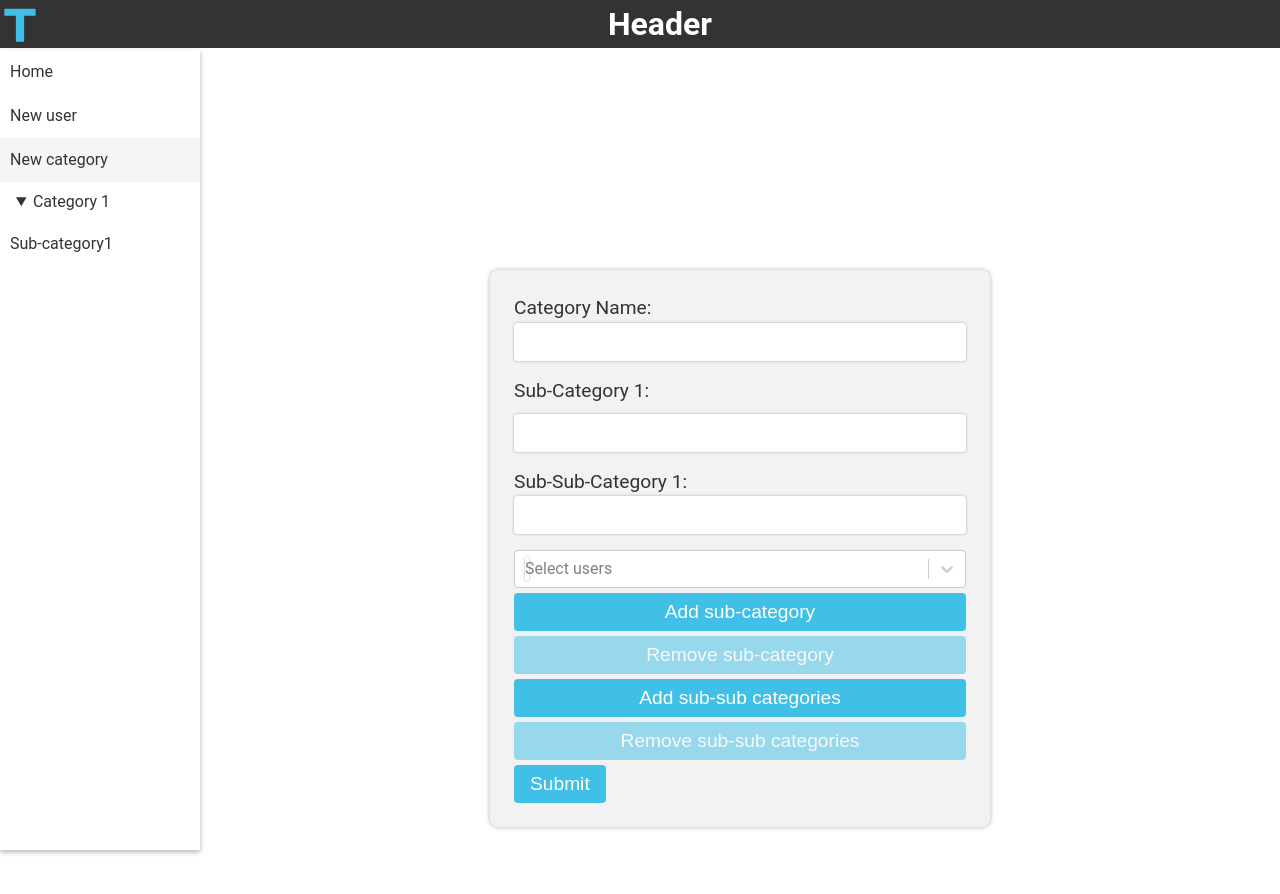
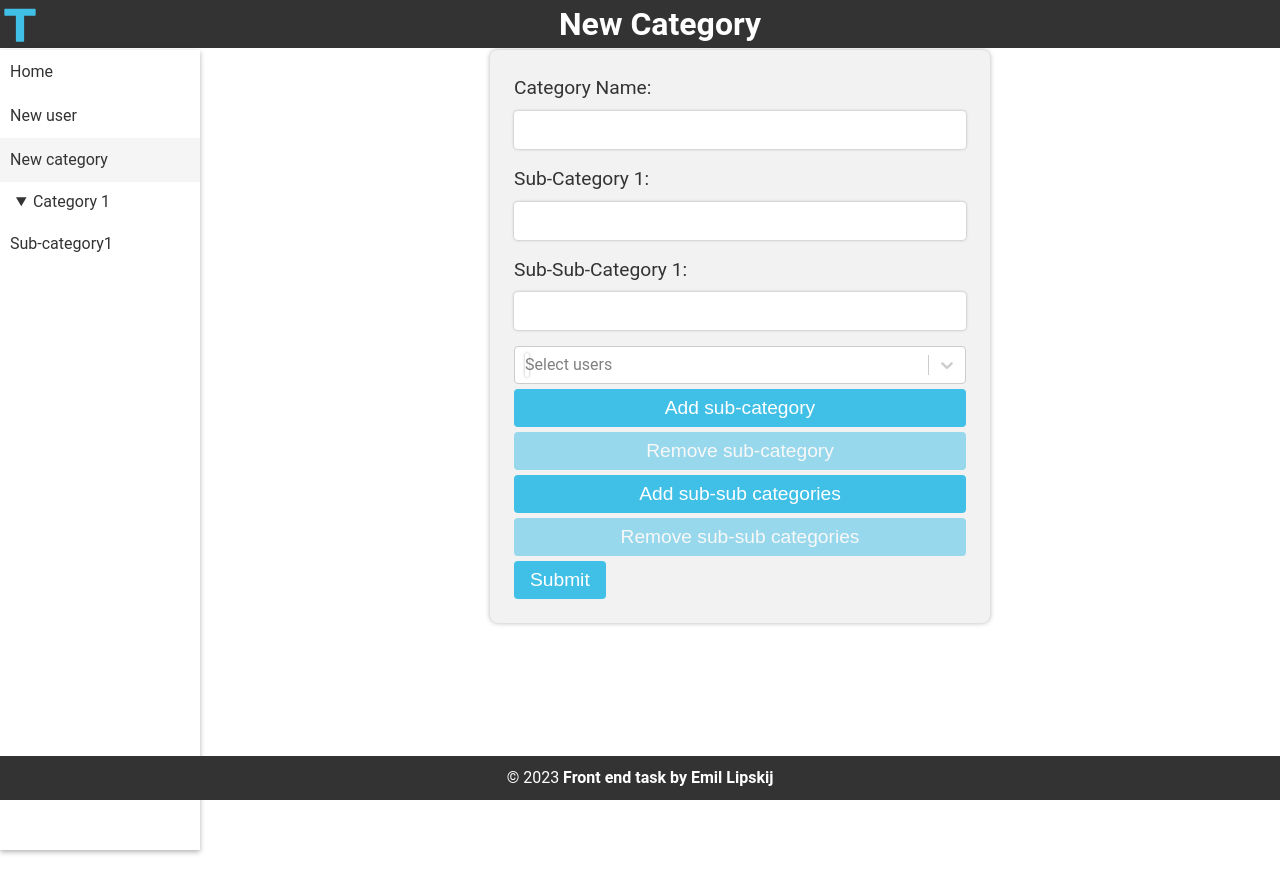
Before and after one commit to lipskij/teltonika-task, a React (Create React App) app: page /new-category in a window 1280 px wide. Shown: the top 894 px of the page. After the commit the page ends 800 px from the top, so only its background shows below. Built offline with nearby package versions, Linux system fonts and the light colour scheme.

Commit message:
feat: moving types to dedicated location feat: add footer feat:  update header with changing text based on location

```diff
--- a/src/App.tsx
+++ b/src/App.tsx
@@ -6,12 +6,13 @@ import NewUserForm from "./components/NewUserForm";
 import NewCategoryForm from "./components/NewCategoryForm";
 import Header from "./components/Header";
 import Category from "./components/Category";
+import Footer from "./components/Footer";
 
 function App() {
   return (
     <>
-      <Header />
       <Router>
+        <Header />
         <Nav />
         <Routes>
           <Route
@@ -24,10 +25,13 @@ function App() {
           />
           <Route path='/new-user' element={<NewUserForm />} />
           <Route path='/new-category' element={<NewCategoryForm />} />
-          {/* route for category and list of users belonging to that category  */}
-          <Route path='/category/:categoryName/:subCategory' element={<Category />} />
+          <Route
+            path='/category/:categoryName/:subCategory'
+            element={<Category />}
+          />
         </Routes>
       </Router>
+      <Footer year={2023} companyName={"Front end task by Emil Lipskij"} />
     </>
   );
 }
--- a/src/components/Category.tsx
+++ b/src/components/Category.tsx
@@ -1,50 +1,14 @@
 import React from "react";
 import { useParams } from "react-router-dom";
 import { useSelector } from "react-redux";
-
+import {
+  Categories,
+  SubCategories,
+  SubsubCategory,
+  User,
+  Users,
+} from "../types/types";
 import styles from "../styles/Category.module.css";
-
-interface User {
-  id: string;
-  name: string;
-}
-
-export interface Users {
-  users: User[];
-}
-
-export interface Category {
-  id: string;
-  categoryName: string;
-  subCategories: {
-    name: string;
-    subsubCategory: {
-      subName: string;
-      users: string[];
-    }[];
-  }[];
-}
-
-export interface Categories {
-  categories: Category[];
-}
-
-export interface SubCategories {
-  subCategories: {
-    name: string;
-    subsubCategory: {
-      subName: string;
-      users: string[];
-    }[];
-  }[];
-}
-
-export interface SubsubCategory {
-  subsubCategory: {
-    subName: string;
-    users: string[];
-  }[];
-}
 
 const Category: React.FC = () => {
   const { subCategory, categoryName } = useParams();
--- /dev/null
+++ b/src/components/Footer.tsx
@@ -0,0 +1,20 @@
+import React from "react";
+
+interface FooterProps {
+  companyName: string;
+  year: number;
+}
+
+const Footer: React.FC<FooterProps> = ({ companyName, year }) => {
+  return (
+    <footer>
+      <div>
+        <p>
+          &copy; {year} <strong>{companyName}</strong>
+        </p>
+      </div>
+    </footer>
+  );
+};
+
+export default Footer;
--- a/src/components/Header.tsx
+++ b/src/components/Header.tsx
@@ -1,11 +1,30 @@
 import React from "react";
+import { useLocation } from "react-router-dom";
 import logo from "../../src/logo.svg";
 
 const Header: React.FC = () => {
+  const location = useLocation();
+  let headerText = "";
+  const pathName = location.pathname.split("/").slice(1, 2).toString();
+
+  switch (pathName) {
+    case "new-user":
+      headerText = "New User";
+      break;
+    case "new-category":
+      headerText = "New Category";
+      break;
+    case "category":
+      headerText = "Category";
+      break;
+    default:
+      headerText = "Welcome";
+  }
+
   return (
     <header className='header'>
       <img src={logo} alt='logo' />
-      <h1>Header</h1>
+      <h1>{headerText}</h1>
     </header>
   );
 };
--- a/src/components/Nav.tsx
+++ b/src/components/Nav.tsx
@@ -2,15 +2,13 @@ import React from "react";
 import { useSelector } from "react-redux";
 import { NavLink } from "react-router-dom";
 
-import "../styles/Nav.module.css";
-import { Categories } from "./Category";
+import { Categories } from "../types/types";
 
 export const Nav: React.FC = () => {
   const { categories } = useSelector(
     (state: { categories: Categories }) => state.categories
   );
 
-  // console.log(categories);
   return (
     <nav>
       <ul>
--- a/src/components/NewCategoryForm.tsx
+++ b/src/components/NewCategoryForm.tsx
@@ -2,21 +2,10 @@ import React from "react";
 import styles from "../styles/NewCategory.module.css";
 import { useDispatch, useSelector } from "react-redux";
 import { addCategory } from "../app/features/categories/categories";
-import { Users } from "./Category";
+import { Users, CategoryFormData } from "../types/types";
 import Select from "react-select";
 
-interface FormData {
-  categoryName: string;
-  subCategories: {
-    name: string;
-    subsubCategory: {
-      subName: string;
-      users: string[];
-    }[];
-  }[];
-}
-
-const initialFormData: FormData = {
+const initialFormData: CategoryFormData = {
   categoryName: "",
   subCategories: [
     {
@@ -32,7 +21,8 @@ const initialFormData: FormData = {
 };
 
 const NewCategoryForm = () => {
-  const [formData, setFormData] = React.useState<FormData>(initialFormData);
+  const [formData, setFormData] =
+    React.useState<CategoryFormData>(initialFormData);
   const [validationMessages, setValidationMessages] = React.useState<string[]>(
     []
   );
@@ -131,8 +121,8 @@ const NewCategoryForm = () => {
         return false;
       }
       e.preventDefault();
+      dispatch(addCategory(formData));
       setFormData(initialFormData);
-      dispatch(addCategory(formData));
     },
     [formData, dispatch]
   );
@@ -163,7 +153,7 @@ const NewCategoryForm = () => {
     [formData]
   );
 
-  function validateFormData(formData: FormData) {
+  function validateFormData(formData: CategoryFormData) {
     const errors: {
       categoryName?: string;
       subCategories?: {
@@ -178,11 +168,11 @@ const NewCategoryForm = () => {
       };
     } = {};
 
-    const validationMessages: string[] = [];
+    const errorMessages: string[] = [];
 
     if (!formData.categoryName.trim()) {
       errors.categoryName = "Category name is required.";
-      validationMessages.push("Category name is required.");
+      errorMessages.push("Category name is required.");
     }
 
     if (!formData.subCategories || formData.subCategories.length === 0) {
@@ -191,7 +181,7 @@ const NewCategoryForm = () => {
           name: "At least one subcategory is required.",
         },
       };
-      validationMessages.push("At least one subcategory is required.");
+      errorMessages.push("At least one subcategory is required.");
     } else {
       const subCategoriesErrors: {
         [key: number]: {
@@ -209,7 +199,7 @@ const NewCategoryForm = () => {
           subCategoriesErrors[subCategoryIndex] = {
             name: "Subcategory name is required.",
           };
-          validationMessages.push(
+          errorMessages.push(
             `Subcategory ${subCategoryIndex + 1} name is required.`
           );
         }
@@ -226,7 +216,7 @@ const NewCategoryForm = () => {
               },
             },
           };
-          validationMessages.push(
+          errorMessages.push(
             `At least one sub-sub category is required for subcategory ${
               subCategoryIndex + 1
             }.`
@@ -245,7 +235,7 @@ const NewCategoryForm = () => {
                 subsubCategoryErrors[subsubCategoryIndex] = {
                   subName: "Sub-sub category name is required.",
                 };
-                validationMessages.push(
+                errorMessages.push(
                   `Sub-sub category ${
                     subsubCategoryIndex + 1
                   } name is required for subcategory ${subCategoryIndex + 1}.`
@@ -257,7 +247,7 @@ const NewCategoryForm = () => {
                   ...subsubCategoryErrors[subsubCategoryIndex],
                   users: "At least one user is required.",
                 };
-                validationMessages.push(
+                errorMessages.push(
                   `At least one user is required for sub-sub category ${
                     subsubCategoryIndex + 1
                   } of subcategory ${subCategoryIndex + 1}.`
@@ -280,7 +270,7 @@ const NewCategoryForm = () => {
       }
     }
 
-    setValidationMessages(validationMessages);
+    setValidationMessages(errorMessages);
 
     return errors;
   }
@@ -290,14 +280,9 @@ const NewCategoryForm = () => {
     label: user.name,
   }));
 
-  // TODO: Add validation/ DONE
-  // TODO: Add remove sub-category/ DONE
   // TODO: use simple select for users not a library
-  // TODO: only two sub categories are allowed
-  // TODO: use rect.memo, react.useCallback/DONE
-  // TODO: enumarate sub-categories and sub-sub categories according to the index/DONE
   // think about unpdating users category field with category id that user is assigned to
-  // TODO: disable add sub-category when sub-category legth is 2/DONE
+
   return (
     <div className={styles.newCategory}>
       <form onSubmit={handleSubmit} className={styles.form}>
--- a/src/styles/Nav.module.css
+++ /dev/null
@@ -1,8 +0,0 @@
-details > summary {
-  cursor: pointer;
-  padding: 0.5rem 1rem;
-}
-
-details > summary > * {
-  display: inline;
-}
--- a/src/styles/NewCategory.module.css
+++ b/src/styles/NewCategory.module.css
@@ -9,7 +9,7 @@
   width: 100%;
   height: 100%;
   max-width: 500px;
-  margin: 25% auto;
+  margin: 0 auto;
   padding: 1.5rem;
   background-color: #f2f2f2;
   border-radius: 0.5rem;
@@ -27,6 +27,7 @@
 }
 
 .form label {
+  display: flex;
   font-size: 1.2rem;
   margin-bottom: 0.5rem;
   width: 100%;
--- a/src/styles/NewUser.module.css
+++ b/src/styles/NewUser.module.css
@@ -8,7 +8,7 @@
   align-items: flex-start;
   width: 100%;
   max-width: 500px;
-  margin: 0 auto;
+  margin: 0 auto 50px;
   padding: 1.5rem;
   background-color: #f2f2f2;
   border-radius: 0.5rem;
--- a/src/styles/index.css
+++ b/src/styles/index.css
@@ -9,16 +9,17 @@ body {
   font-size: 16px;
   line-height: 1.5;
   color: #333;
-  margin-left: 200px; /* Change this value as needed */
+  margin-left: 200px;
 }
 nav {
   position: fixed;
   top: 50px;
   left: 0;
   height: 100%;
-  width: 200px; /* Change this value as needed */
-  background-color: #fff; /* Change this value as needed */
-  box-shadow: 0 2px 5px rgba(0, 0, 0, 0.3); /* Add a box shadow for a subtle effect */
+  overflow: scroll;
+  width: 200px;
+  background-color: #fff;
+  box-shadow: 0 2px 5px rgba(0, 0, 0, 0.3);
 }
 
 nav ul {
@@ -36,13 +37,34 @@ nav a {
   display: block;
   padding: 10px;
   text-decoration: none;
-  color: #333; /* Change this value as needed */
+  color: #333;
 }
 
 nav a:hover {
-  background-color: #f5f5f5; /* Change this value as needed */
+  background-color: #f5f5f5;
 }
 
 nav a.active {
-  background-color: #f5f5f5; /* Change this value as needed */
+  background-color: #f5f5f5;
 }
+
+nav details > summary {
+  cursor: pointer;
+  padding: 0.5rem 1rem;
+}
+
+nav details > summary > * {
+  display: inline;
+}
+
+footer {
+  display: flex;
+  width: 100%;
+  position: fixed;
+  bottom: 0;
+  left: 0;
+  background-color: #333;
+  color: #fff;
+  padding: 10px;
+  justify-content: center;
+}
--- /dev/null
+++ b/src/types/types.ts
@@ -0,0 +1,62 @@
+export interface User {
+  id: string;
+  name: string;
+}
+
+export interface Users {
+  users: User[];
+}
+
+export interface Category {
+  id: string;
+  categoryName: string;
+  subCategories: {
+    name: string;
+    subsubCategory: {
+      subName: string;
+      users: string[];
+    }[];
+  }[];
+}
+
+export interface Categories {
+  categories: Category[];
+}
+
+export interface SubCategories {
+  subCategories: {
+    name: string;
+    subsubCategory: {
+      subName: string;
+      users: string[];
+    }[];
+  }[];
+}
+
+export interface SubsubCategory {
+  subsubCategory: {
+    subName: string;
+    users: string[];
+  }[];
+}
+
+export interface CategoryFormData {
+  categoryName: string;
+  subCategories: {
+    name: string;
+    subsubCategory: {
+      subName: string;
+      users: string[];
+    }[];
+  }[];
+}
+
+export interface UserFormData {
+  name: string;
+  lastName: string;
+  email: string;
+  password: string;
+  age: number;
+  gender: string;
+  category: string;
+}
```
Also changed, not shown: src/components/NewUserForm.tsx (+21 -30 lines).
